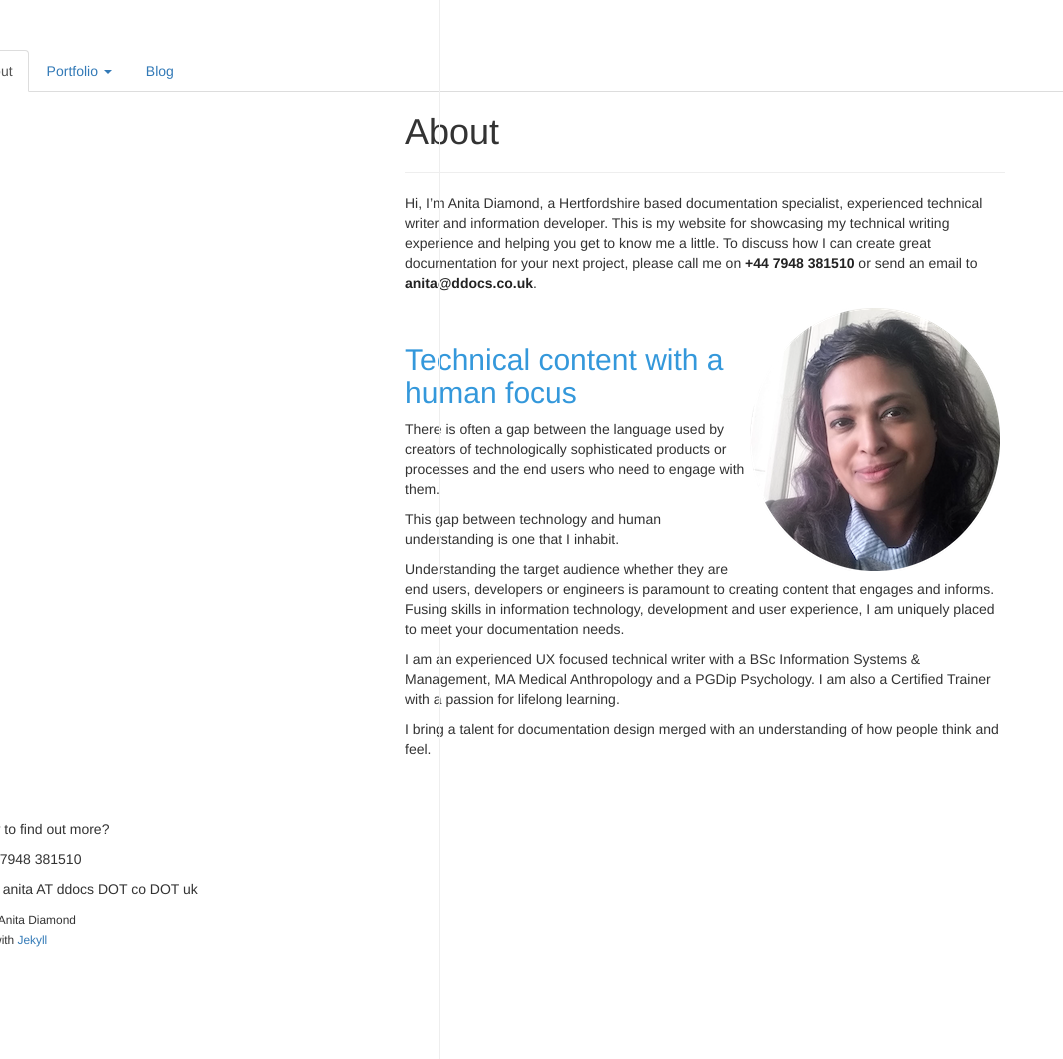
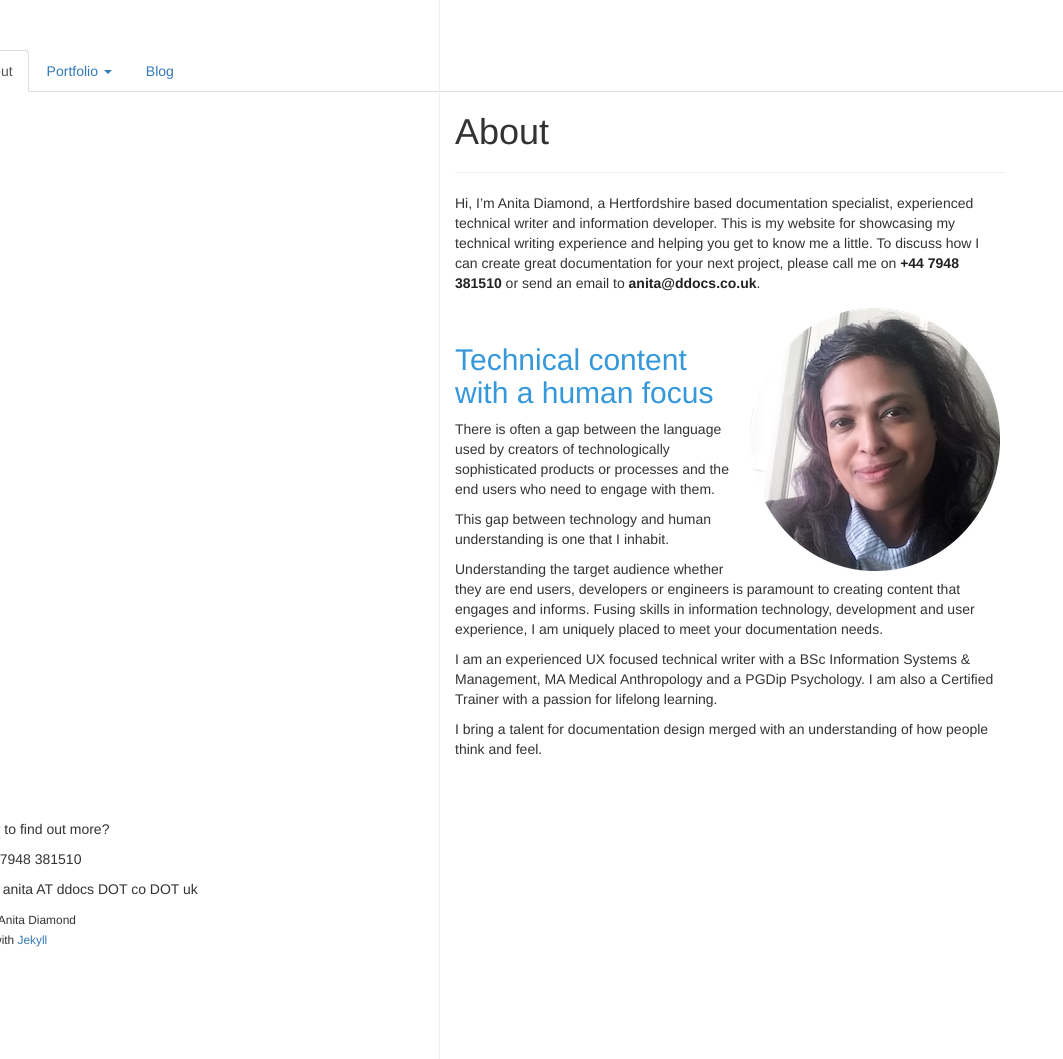
Before and after one commit to ddocs/ddocs.github.io, a Jekyll site: the page built from index.html, in a window 1280 px wide and 1059 px high. Shown: the whole window, without its empty margins (0-1063 px from the left). Built offline with Jekyll 4.4.1, drawn with Linux system fonts in a browser that asks for light colours; nearby versions of some CDN libraries.

Commit message:
fixed overlapping line

```diff
--- a/css/style.css
+++ b/css/style.css
@@ -129,6 +129,7 @@ p.note {
 section {
   width:600px;
   float:right;
+  padding-left: 50px;
   padding-bottom:50px;
   min-height: 400px;
   overflow: hidden;
```
